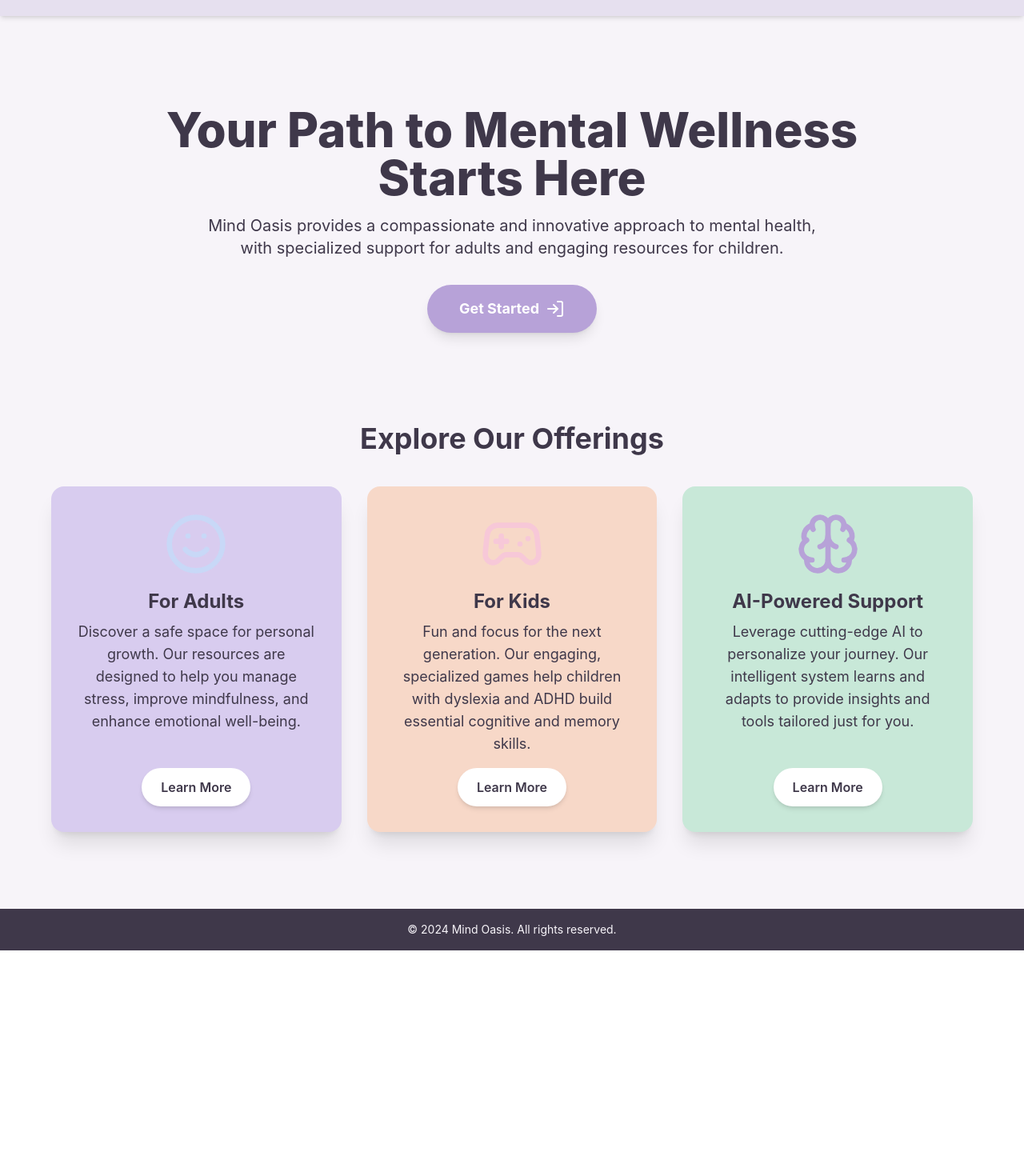
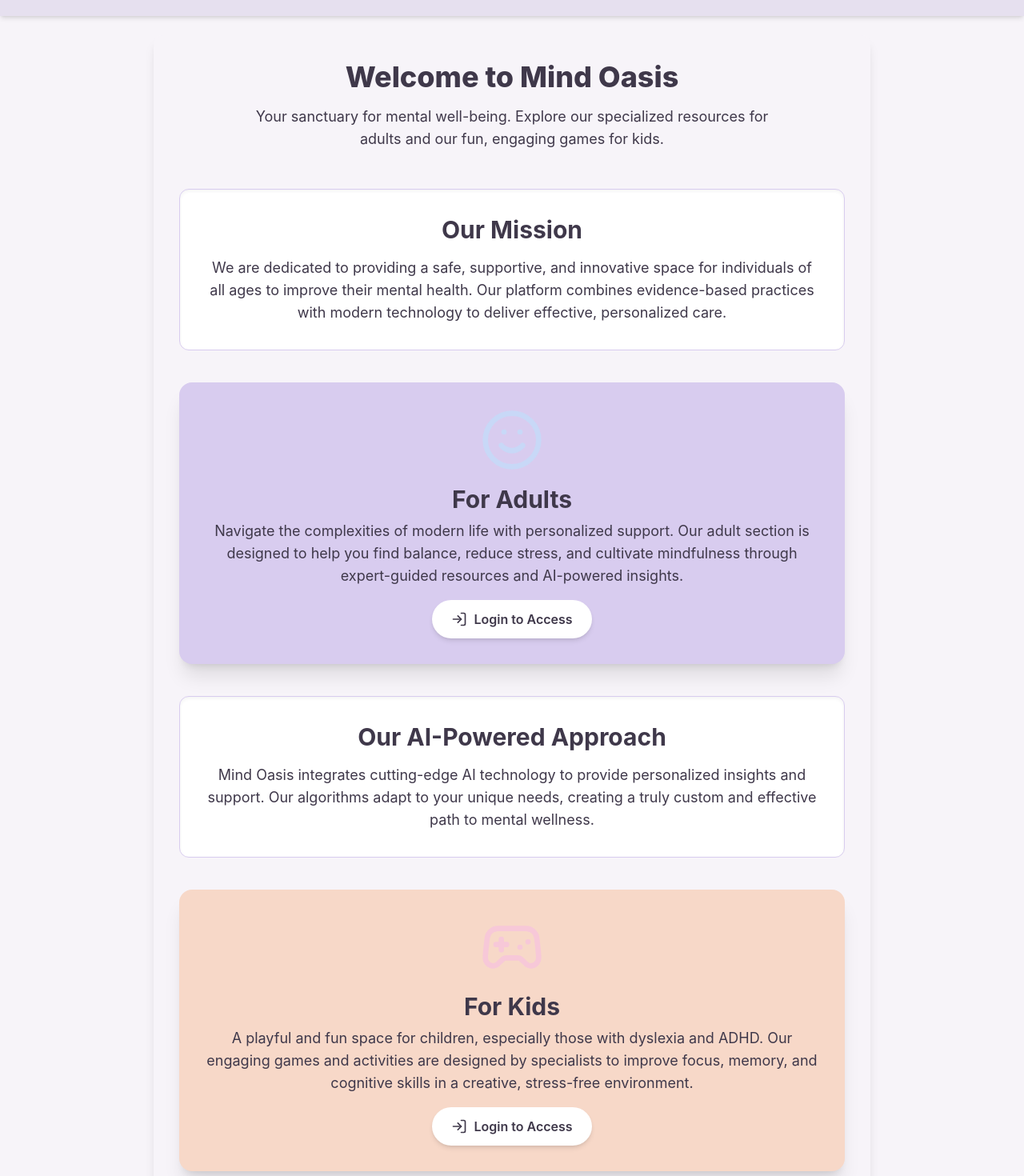
Before and after one commit to Manini21/Mental-Health-Application, a React (Create React App) app: page / in a window 1280 px wide. Shown: the part 60-1530 px from the top of the page at 80% size. Before the commit the page ends 1248 px from the top, so only its background shows below. Built offline with nearby package versions, Linux system fonts and the light colour scheme.

Commit message:
Updated homepage

```diff
--- a/src/components/HomePage.js
+++ b/src/components/HomePage.js
@@ -3,123 +3,73 @@ import { Smile, Gamepad2, Brain, Sparkles, LogIn } from 'lucide-react';
 import { Link } from 'react-router-dom';
 
 const HomePage = () => (
-  <div className="flex flex-col items-center min-h-screen bg-pastel-light font-sans antialiased p-6">
-    {/* Hero Section */}
-    <div className="text-center py-16 px-4 max-w-5xl mx-auto">
-      <h1 className="text-5xl md:text-6xl font-extrabold text-pastel-dark leading-tight mb-4 animate-fade-in">
-        Your Path to Mental Wellness Starts Here
-      </h1>
-      <p className="text-lg md:text-xl text-pastel-dark mb-8 max-w-3xl mx-auto animate-fade-in delay-200">
-        Mind Oasis provides a compassionate and innovative approach to mental health, with specialized support for adults and engaging resources for children.
+  <div className="max-w-4xl mx-auto p-8 bg-pastel-light rounded-xl shadow-lg font-sans antialiased">
+    {/* Welcome Section */}
+    <div className="text-center mb-12">
+      <h2 className="text-4xl font-extrabold text-pastel-dark mb-4">Welcome to Mind Oasis</h2>
+      <p className="text-lg text-pastel-dark max-w-2xl mx-auto">
+        Your sanctuary for mental well-being. Explore our specialized resources for adults and our fun, engaging games for kids.
       </p>
-      <Link to="/auth" className="inline-block bg-pastel-purple text-white font-bold py-4 px-10 rounded-full text-lg shadow-lg transition-transform duration-300 transform hover:scale-105 hover:bg-pastel-dark animate-slide-up delay-400">
-        <div className="flex items-center justify-center space-x-2">
-          <span>Get Started</span>
-          <LogIn className="w-6 h-6" />
+    </div>
+
+    {/* Section 1: Our Mission */}
+    <div className="my-10 p-8 bg-white rounded-xl shadow-inner border border-pastel-lavender">
+      <h3 className="text-3xl font-bold text-pastel-dark mb-4 text-center">Our Mission</h3>
+      <p className="text-pastel-dark text-lg text-center">
+        We are dedicated to providing a safe, supportive, and innovative space for individuals of all ages to improve their mental health. Our platform combines evidence-based practices with modern technology to deliver effective, personalized care.
+      </p>
+    </div>
+
+    {/* Adults Section Card */}
+    <div className="bg-pastel-lavender p-8 rounded-2xl shadow-xl flex flex-col items-center text-center my-10">
+      <div className="flex justify-center mb-4">
+        <Smile className="h-20 w-20 text-pastel-blue" />
+      </div>
+      <h3 className="text-3xl font-bold text-pastel-dark mb-2">For Adults</h3>
+      <p className="text-pastel-dark text-lg mb-4 flex-grow">
+        Navigate the complexities of modern life with personalized support. Our adult section is designed to help you find balance, reduce stress, and cultivate mindfulness through expert-guided resources and AI-powered insights.
+      </p>
+      <Link to="/auth" className="mt-auto inline-block bg-white text-pastel-dark font-semibold py-3 px-6 rounded-full shadow-md hover:bg-pastel-blue hover:text-white transition-colors">
+        <div className="flex items-center space-x-2 justify-center">
+          <LogIn className="w-5 h-5" />
+          <span>Login to Access</span>
         </div>
       </Link>
     </div>
 
-    {/* Service Offerings Section */}
-    <div className="w-full max-w-6xl mx-auto my-12">
-      <h2 className="text-4xl font-bold text-center text-pastel-dark mb-10 animate-fade-in delay-600">
-        Explore Our Offerings
-      </h2>
-      <div className="grid md:grid-cols-2 lg:grid-cols-3 gap-8">
-        {/* Adults Section Card */}
-        <div className="bg-pastel-lavender p-8 rounded-2xl shadow-xl flex flex-col items-center text-center transform transition-transform duration-300 hover:scale-105 animate-slide-in-left delay-800">
-          <Smile className="h-20 w-20 text-pastel-blue mb-4" />
-          <h3 className="text-2xl font-bold text-pastel-dark mb-2">For Adults</h3>
+    {/* Section 2: AI-Powered Approach */}
+    <div className="my-10 p-8 bg-white rounded-xl shadow-inner border border-pastel-lavender">
+      <h3 className="text-3xl font-bold text-pastel-dark mb-4 text-center">Our AI-Powered Approach</h3>
+      <p className="text-pastel-dark text-lg text-center">
+        Mind Oasis integrates cutting-edge AI technology to provide personalized insights and support. Our algorithms adapt to your unique needs, creating a truly custom and effective path to mental wellness.
+      </p>
+    </div>
+
+    {/* Kids Section Card */}
+    <div className="bg-pastel-peach p-8 rounded-2xl shadow-xl flex flex-col items-center text-center my-10">
+      <div className="flex justify-center mb-4">
+        <Gamepad2 className="h-20 w-20 text-pastel-pink" />
+      </div>
+      <h3 className="text-3xl font-bold text-pastel-dark mb-2">For Kids</h3>
       <p className="text-pastel-dark text-lg mb-4 flex-grow">
-            Discover a safe space for personal growth. Our resources are designed to help you manage stress, improve mindfulness, and enhance emotional well-being.
+        A playful and fun space for children, especially those with dyslexia and ADHD. Our engaging games and activities are designed by specialists to improve focus, memory, and cognitive skills in a creative, stress-free environment.
       </p>
-          <Link to="/auth" className="mt-auto bg-white text-pastel-dark font-semibold py-3 px-6 rounded-full shadow-md hover:bg-pastel-blue hover:text-white transition-colors">
-            Learn More
+      <Link to="/auth" className="mt-auto inline-block bg-white text-pastel-dark font-semibold py-3 px-6 rounded-full shadow-md hover:bg-pastel-pink hover:text-white transition-colors">
+        <div className="flex items-center space-x-2 justify-center">
+          <LogIn className="w-5 h-5" />
+          <span>Login to Access</span>
+        </div>
       </Link>
     </div>
 
-        {/* Kids Section Card */}
-        <div className="bg-pastel-peach p-8 rounded-2xl shadow-xl flex flex-col items-center text-center transform transition-transform duration-300 hover:scale-105 animate-slide-in-up delay-1000">
-          <Gamepad2 className="h-20 w-20 text-pastel-pink mb-4" />
-          <h3 className="text-2xl font-bold text-pastel-dark mb-2">For Kids</h3>
-          <p className="text-pastel-dark text-lg mb-4 flex-grow">
-            Fun and focus for the next generation. Our engaging, specialized games help children with dyslexia and ADHD build essential cognitive and memory skills.
+    {/* Section 3: Our Team */}
+    <div className="my-10 p-8 bg-white rounded-xl shadow-inner border border-pastel-lavender">
+      <h3 className="text-3xl font-bold text-pastel-dark mb-4 text-center">Our Team</h3>
+      <p className="text-pastel-dark text-lg text-center">
+        We are a passionate team of developers and health professionals committed to making mental health support accessible. We believe in the power of technology to make a positive impact on people's lives.
       </p>
-          <Link to="/auth" className="mt-auto bg-white text-pastel-dark font-semibold py-3 px-6 rounded-full shadow-md hover:bg-pastel-pink hover:text-white transition-colors">
-            Learn More
-          </Link>
     </div>
 
-        {/* AI Section Card */}
-        <div className="bg-pastel-mint p-8 rounded-2xl shadow-xl flex flex-col items-center text-center transform transition-transform duration-300 hover:scale-105 animate-slide-in-right delay-1200">
-          <Brain className="h-20 w-20 text-pastel-purple mb-4" />
-          <h3 className="text-2xl font-bold text-pastel-dark mb-2">AI-Powered Support</h3>
-          <p className="text-pastel-dark text-lg mb-4 flex-grow">
-            Leverage cutting-edge AI to personalize your journey. Our intelligent system learns and adapts to provide insights and tools tailored just for you.
-          </p>
-          <Link to="/auth" className="mt-auto bg-white text-pastel-dark font-semibold py-3 px-6 rounded-full shadow-md hover:bg-pastel-purple hover:text-white transition-colors">
-            Learn More
-          </Link>
-        </div>
-      </div>
-    </div>
-
-    {/* Tailwind CSS keyframes for animations */}
-    <style jsx>{`
-      @keyframes fade-in {
-        from { opacity: 0; transform: translateY(20px); }
-        to { opacity: 1; transform: translateY(0); }
-      }
-      .animate-fade-in {
-        animation: fade-in 1s ease-out forwards;
-      }
-      .animate-fade-in.delay-200 {
-        animation-delay: 0.2s;
-      }
-      .animate-fade-in.delay-600 {
-        animation-delay: 0.6s;
-      }
-      @keyframes slide-up {
-        from { opacity: 0; transform: translateY(50px); }
-        to { opacity: 1; transform: translateY(0); }
-      }
-      .animate-slide-up {
-        animation: slide-up 0.8s ease-out forwards;
-      }
-      .animate-slide-up.delay-400 {
-        animation-delay: 0.4s;
-      }
-      @keyframes slide-in-left {
-        from { opacity: 0; transform: translateX(-50px); }
-        to { opacity: 1; transform: translateX(0); }
-      }
-      .animate-slide-in-left {
-        animation: slide-in-left 0.8s ease-out forwards;
-      }
-      .animate-slide-in-left.delay-800 {
-        animation-delay: 0.8s;
-      }
-      @keyframes slide-in-up {
-        from { opacity: 0; transform: translateY(50px); }
-        to { opacity: 1; transform: translateY(0); }
-      }
-      .animate-slide-in-up {
-        animation: slide-in-up 0.8s ease-out forwards;
-      }
-      .animate-slide-in-up.delay-1000 {
-        animation-delay: 1s;
-      }
-      @keyframes slide-in-right {
-        from { opacity: 0; transform: translateX(50px); }
-        to { opacity: 1; transform: translateX(0); }
-      }
-      .animate-slide-in-right {
-        animation: slide-in-right 0.8s ease-out forwards;
-      }
-      .animate-slide-in-right.delay-1200 {
-        animation-delay: 1.2s;
-      }
-    `}</style>
   </div>
 );
 
```
Lines whose indentation alone changed are shown as unchanged.
